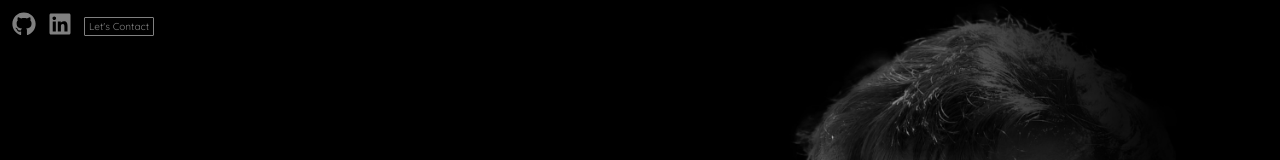
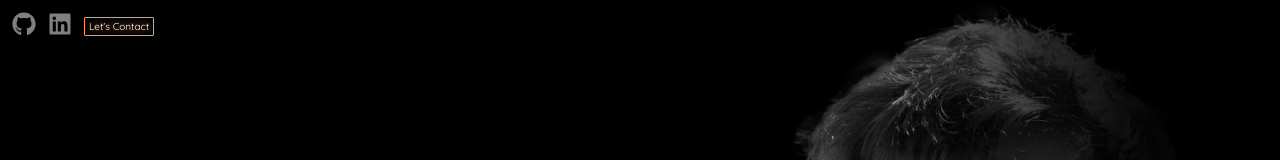
Before and after one commit to Simer0996/portfolio, a React (Create React App) app: page / in a window 1280 px wide. In both pictures the pointer is over the button "Let's Contact". Shown: the top 160 px of the page. Built offline with nearby package versions, Linux system fonts and the light colour scheme.

Commit message:
adding some tweaks

```diff
--- a/src/index.css
+++ b/src/index.css
@@ -57,6 +57,17 @@ label:focus-within {
   font-size: 10px;
   padding: 1px 4px;
   border-radius: 1px
+}
+
+.buttonStyling1:hover {
+  color: #fff;
+  text-shadow: 0 0 10px #ff9760,
+    0 0 20px #ff9760,
+    0 0 40px #ff9760,
+    0 0 80px #ff9760,
+    0 0 160px #ff9760,
+    0 0 320px #ff9760;
+  border: 1px solid #ff9760;
 }
 
 .buttonStyling:hover {
```
